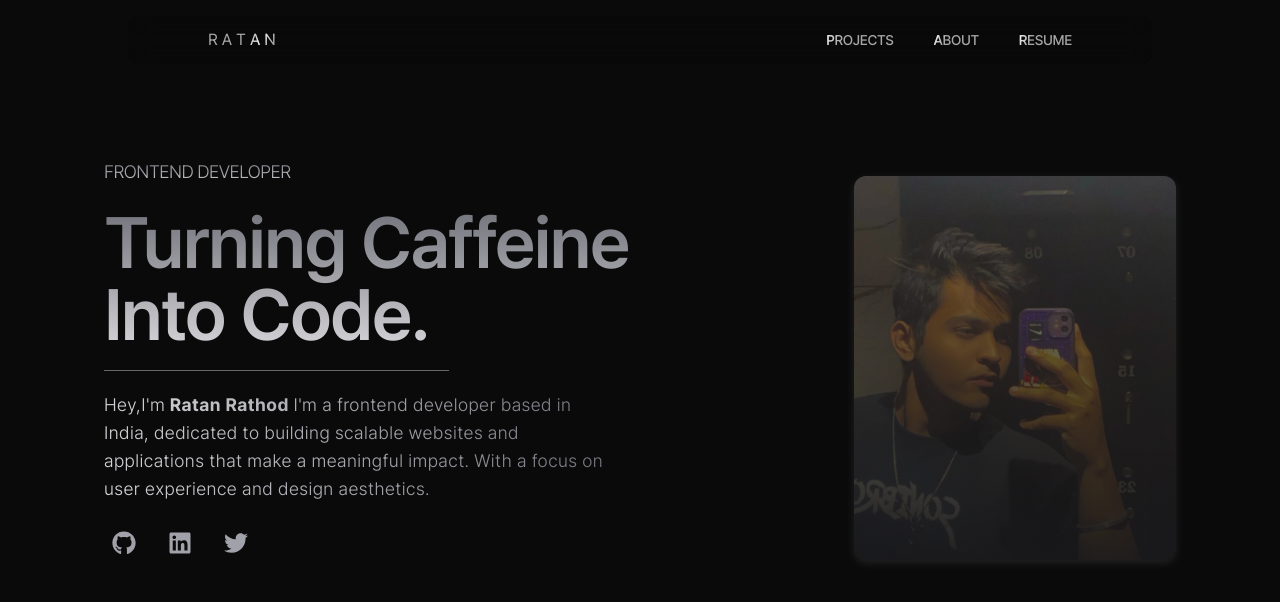
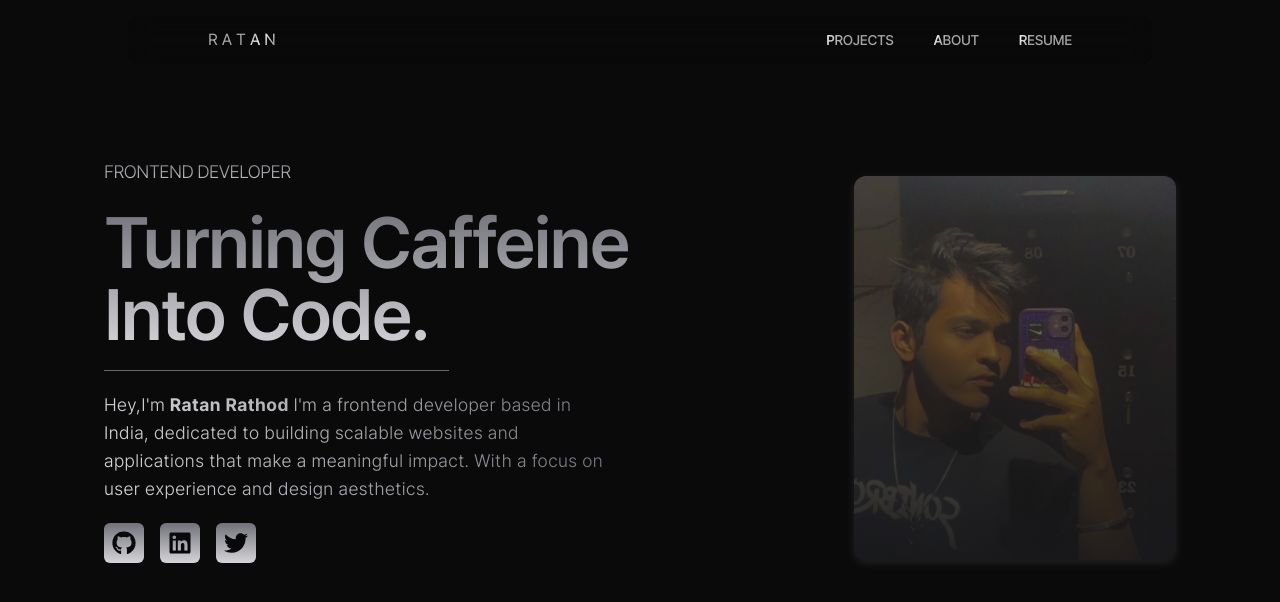
Before and after one commit to ratanz/Portfolio, a Next.js app: page / in a window 1280 px wide. Shown: the top 602 px of the page. Built offline with nearby package versions, Linux system fonts and the light colour scheme.

Commit message:
icon changes

```diff
--- a/components/ui/icons.tsx
+++ b/components/ui/icons.tsx
@@ -1,6 +1,6 @@
 import Magnetic from "./Magnetic";
 import { FaGithub, FaLinkedin, FaTwitter } from "react-icons/fa";
-import { MdEmail } from "react-icons/md";
+// import { MdEmail } from "react-icons/md";
 import { useRef } from "react";
 import { gsap } from "gsap";
 import { useEffect } from "react";
@@ -35,7 +35,7 @@ const Icons = () => {
           href="https://github.com/ratanz"
           target="_blank"
           rel="noopener noreferrer"
-          className="text-zinc-400 w-fit p-2 rounded-md hover:text-zinc-100 transition-colors"
+          className="bg-gradient-to-t from-zinc-300 to-zinc-500 p-2 rounded-md transition-colors"
         >
           <FaGithub className="w-6 h-6" />
         </a>
@@ -45,7 +45,7 @@ const Icons = () => {
           href="https://linkedin.com/in/ratanrathod7"
           target="_blank"
           rel="noopener noreferrer"
-          className="text-zinc-400 w-fit p-2 rounded-md hover:text-zinc-100 transition-colors"
+          className="bg-gradient-to-t from-zinc-300 to-zinc-500 p-2 rounded-md transition-colors"
         >
           <FaLinkedin className="w-6 h-6" />
         </a>
@@ -55,7 +55,7 @@ const Icons = () => {
           href="https://twitter.com/ratanz_codes"
           target="_blank"
           rel=""
-          className="text-zinc-400  p-2 rounded-md hover:text-zinc-100 transition-colors"
+          className="bg-gradient-to-t from-zinc-300 to-zinc-500 p-2 rounded-md transition-colors"
         >
           <FaTwitter className="w-6 h-6" />
         </a>
```
